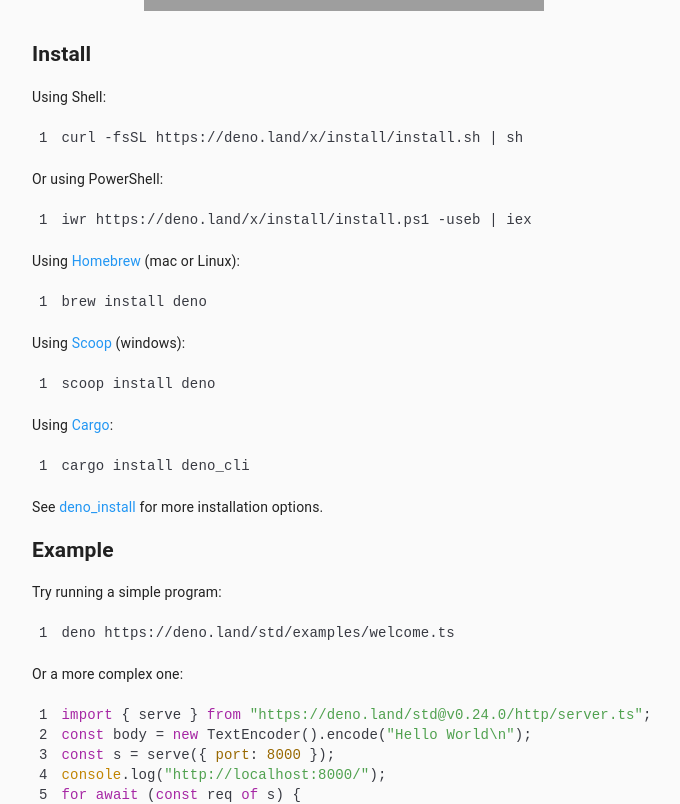
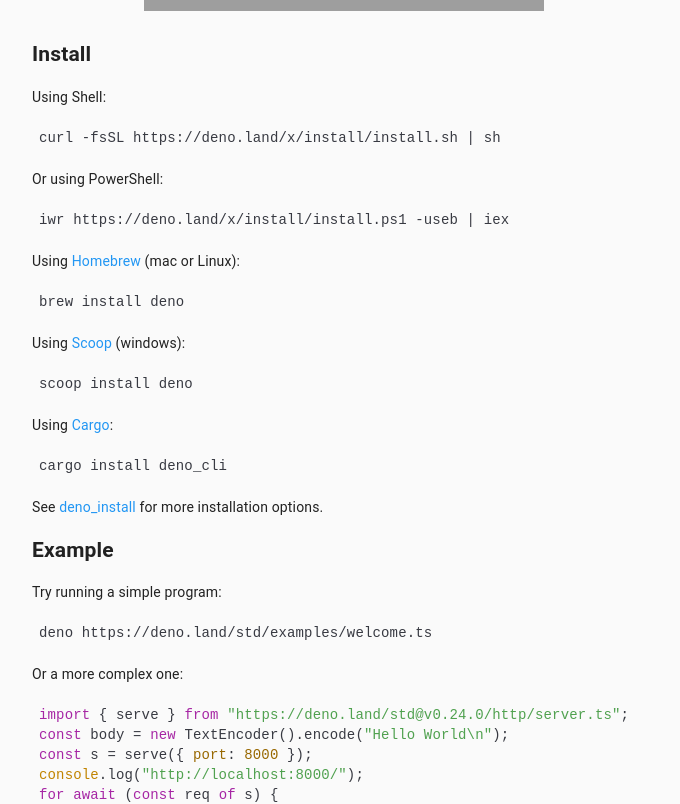
Before and after one commit to PuppyPaduk2/deno_website2, a React (Create React App) app: page / in a window 1280 px wide. Shown: the part 1440-2244 px from the top of the page, without its empty margins (152-832 px from the left). Built offline with nearby package versions, Linux system fonts and the light colour scheme; grey boxes are pictures that could not be loaded.

Commit message:
Turn line numbers off by default

```diff
--- a/src/CodeBlock.tsx
+++ b/src/CodeBlock.tsx
@@ -19,7 +19,7 @@
     <SyntaxHighlighter
       style={darkMode ? darkTheme : lightTheme}
       language={props.language || "js"}
-      showLineNumbers={true}
+      showLineNumbers={props.showLineNumbers || false}
       wrapLines={true}
       lineProps={props.lineProps}
     >
--- a/src/Registry.js
+++ b/src/Registry.js
@@ -125,6 +125,7 @@
           } else {
             return (
               <CodeBlock
+                showLineNumbers={true}
                 value={state.contents}
                 lineProps={lineNumber => {
                   const lineProps = {};
```
